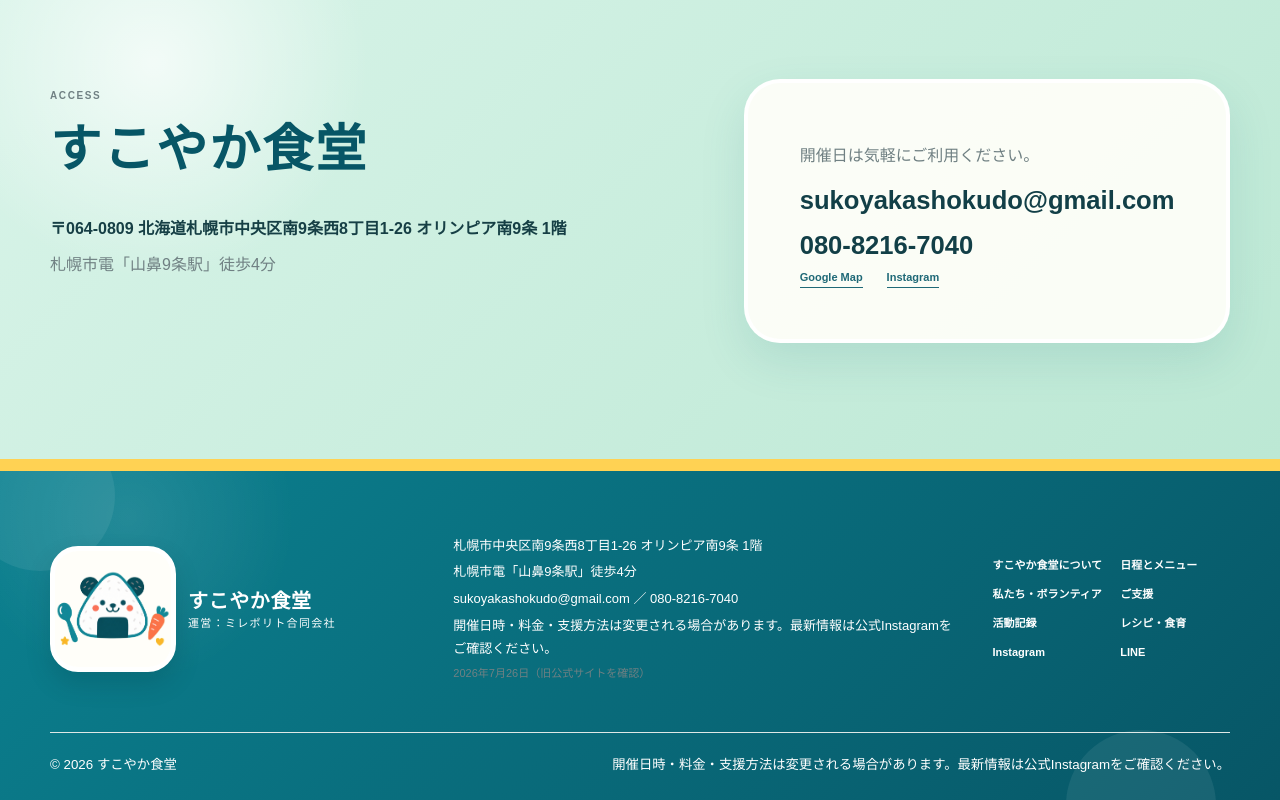
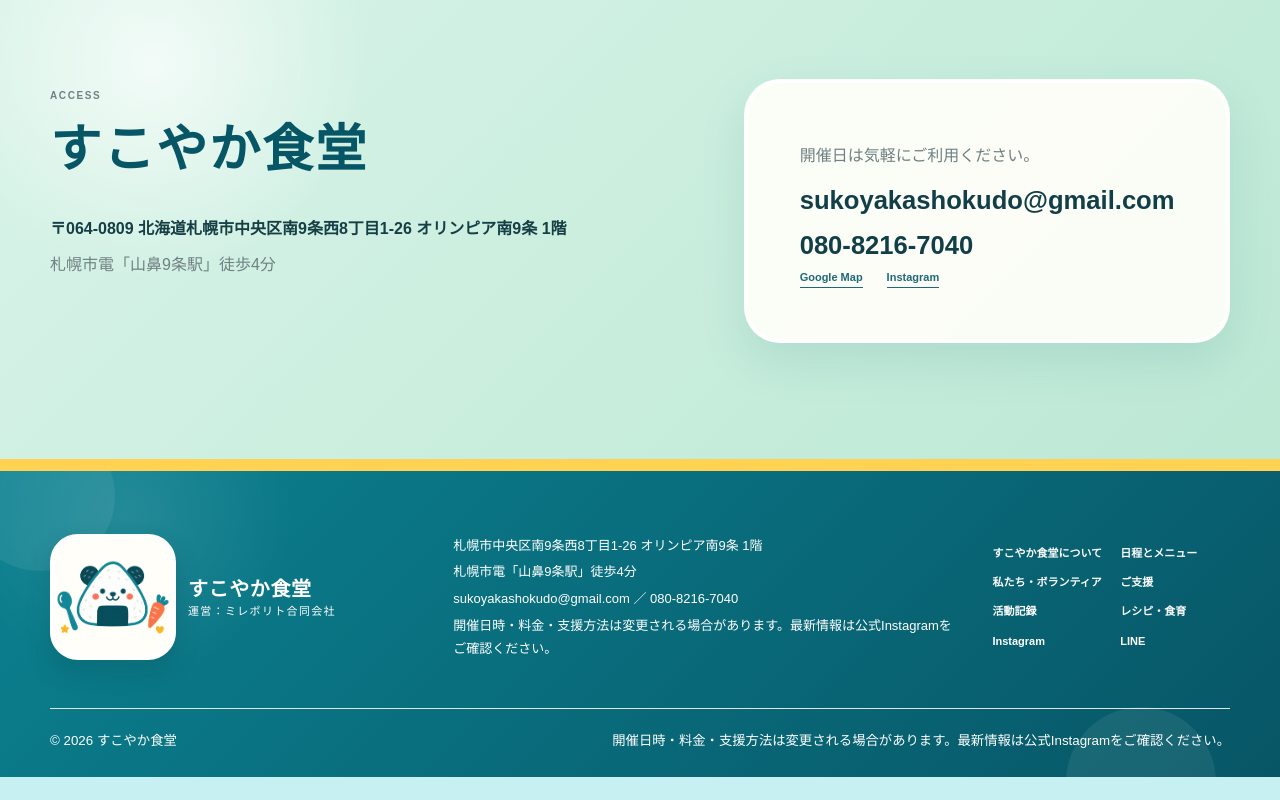
Before and after one commit to SUKOYAKASHOKUDO/sukoyaka-shokudo, a Next.js app: page / in a window 1280 px wide. Shown: the part 5459-6259 px from the top of the page. After the commit the page ends 6236 px from the top, so only its background shows below. Built offline with nearby package versions, Linux system fonts and the light colour scheme.

Commit message:
Clean up footer source note and link wrapping

```diff
--- a/app/storybook-world.css
+++ b/app/storybook-world.css
@@ -1229,6 +1229,7 @@ body::selection {
 
 .footer-links a {
   border-bottom-color: rgba(255, 255, 255, 0.32);
+  white-space: nowrap;
 }
 
 @media (max-width: 1180px) {
--- a/components/SiteFooter.tsx
+++ b/components/SiteFooter.tsx
@@ -30,7 +30,6 @@ export function SiteFooter() {
             <a href={site.phoneHref}>{site.phone}</a>
           </p>
           <p>{site.informationNote}</p>
-          <p className="source-date">{site.sourceCheckedAt}</p>
         </div>
 
         <nav className="footer-links" aria-label="フッターメニュー">
```
